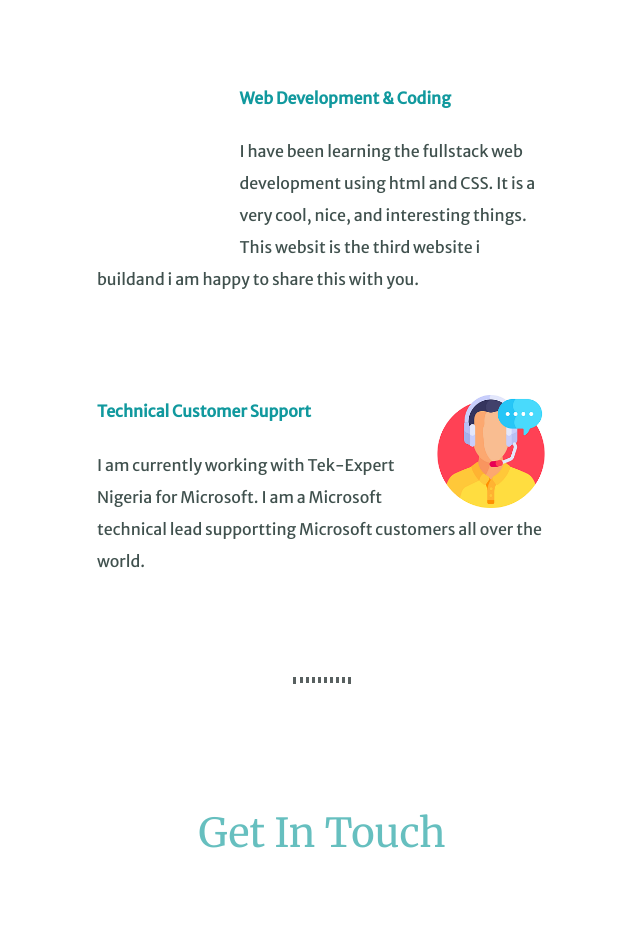
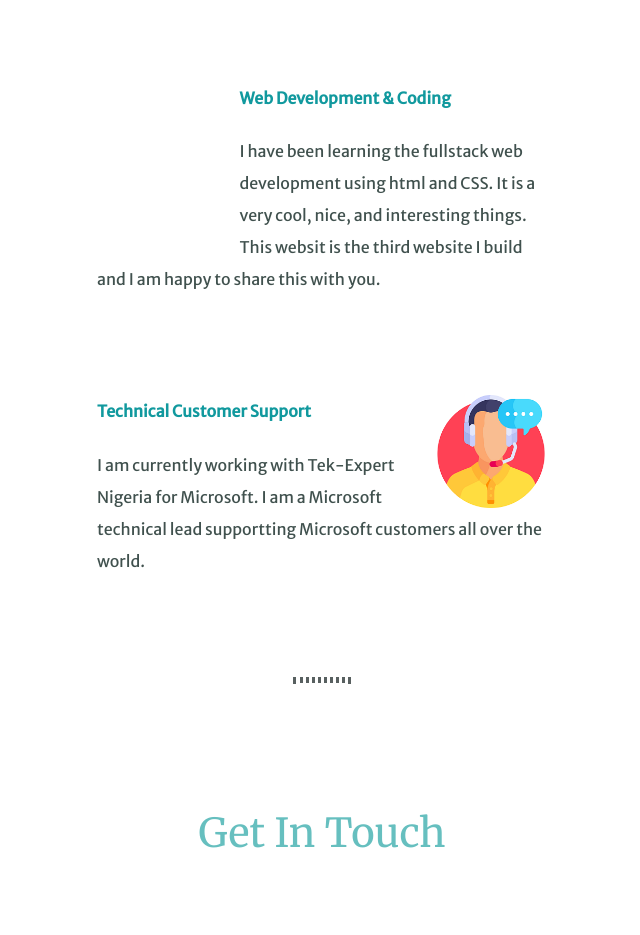
Before and after one commit to Degason/Adebamiro, a plain HTML site: page index.html in a window 1280 px wide. Shown: the part 1600-2535 px from the top of the page, without its empty margins (318-958 px from the left). Drawn offline with Linux system fonts and the light colour scheme; grey boxes are pictures that could not be loaded.

Commit message:
Correcting the world

```diff
--- a/index.html
+++ b/index.html
@@ -32,7 +32,7 @@
       <div class="skill-row">
         <iframe src="https://giphy.com/embed/xT9IgzoKnwFNmISR8I" class="giphy-embed"><a href="https://giphy.com/gifs/code-coding-seamless-xT9IgzoKnwFNmISR8I">via GIPHY</a></iframe>
         <h4>Web Development & Coding</h4>
-        <p>I have been learning the fullstack web development using html and CSS. It is a very cool, nice, and interesting things. This websit is the third website i buildand i am happy to share this with you.</p>
+        <p>I have been learning the fullstack web development using html and CSS. It is a very cool, nice, and interesting things. This websit is the third website I build and I am happy to share this with you.</p>
       </div>
       <div class="skill-row">
         <img class="support" src="support.png" alt="support">
```
